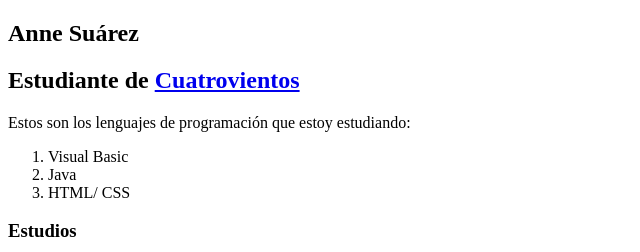
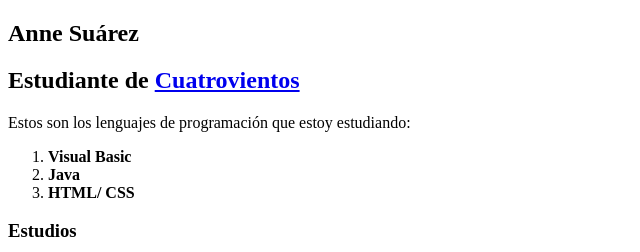
Before and after one commit to annessuarez/my-portfolio, a plain HTML site: page index.html in a window 1280 px wide. Shown: the top 252 px of the page, 0-640 px from the left. Drawn offline with Linux system fonts and the light colour scheme.

Commit message:
Bold programming languages in index.html
Emphasize programming languages by making them bold.

```diff
--- a/index.html
+++ b/index.html
@@ -12,9 +12,9 @@
                     <h2>Estudiante de <a href="https://cuatrovientos.org" >Cuatrovientos</a></h2>
                         <p>Estos son los lenguajes de programación que estoy estudiando: </p>
                             <ol>
-                                <li>Visual Basic</li>
-                                <li>Java</li>
-                                <li>HTML/ CSS</li>
+                                <li><strong>Visual Basic</strong></li>
+                                <li><strong>Java</strong></li>
+                                <li><strong>HTML/ CSS</strong></li>
                             </ol>
         </section>
         <section>
```
